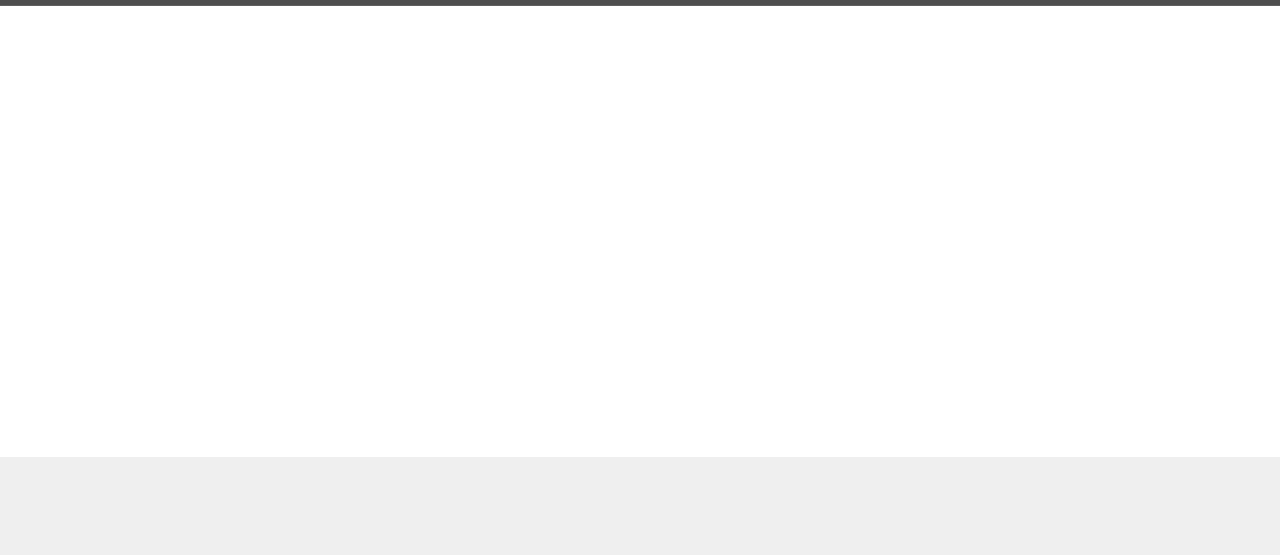
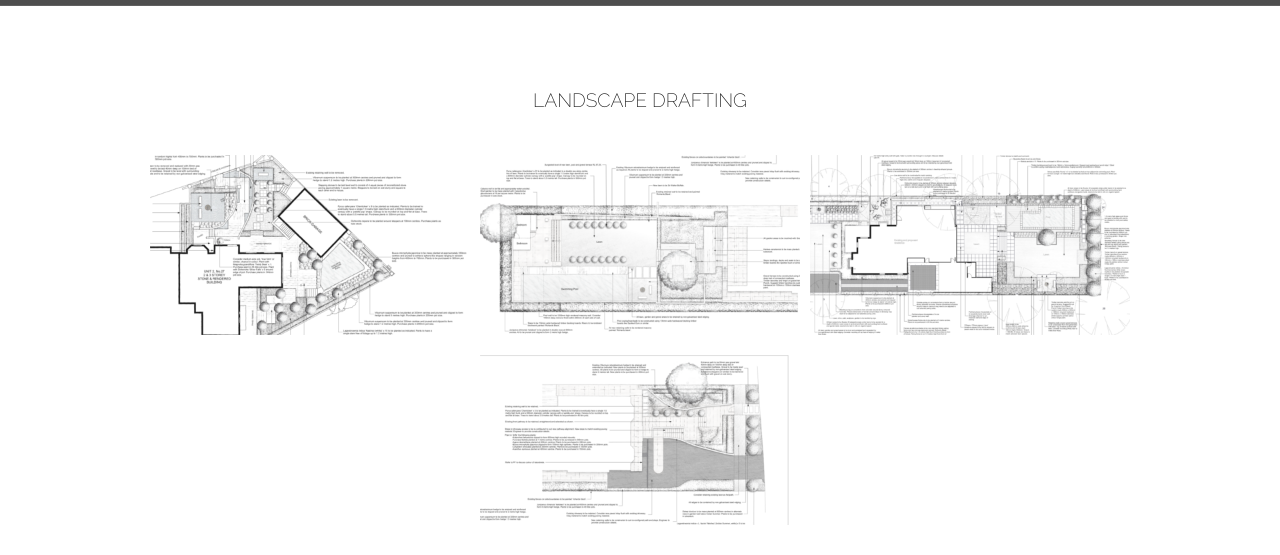
Before and after one commit to liamfudge/architectural-rendering, a plain HTML site: page landdraft.html in a window 1280 px wide. Shown: the part 91-646 px from the top of the page. Drawn offline with nearby package versions, Linux system fonts and the light colour scheme.

Commit message:
updating land drafting page

```diff
--- a/landdraft.html
+++ b/landdraft.html
@@ -67,7 +67,16 @@
 
 
 
-
+	<div class="imageborder">
+		<h2>Landscape Drafting</h2>
+		<div class="spacer"></div>
+		<div class="imgrenders">
+			<a href="images/landscape drafting/landdrafting4.png" data-lightbox="mygallery"><img class="imgrendersinside" src="images/landscape drafting/landdrafting4mini.png"></a>
+			<a href="images/landscape drafting/landdrafting1.png" data-lightbox="mygallery"><img class="imgrendersinside" src="images/landscape drafting/landdrafting1mini.png"></a>
+			<a href="images/landscape drafting/landdrafting3.png" data-lightbox="mygallery"><img class="imgrendersinside" src="images/landscape drafting/landdrafting3mini.png"></a>
+			<a href="images/landscape drafting/landdrafting2.png" data-lightbox="mygallery"><img class="imgrendersinside" src="images/landscape drafting/landdrafting2mini.png"></a>
+		</div>
+	</div>
 
 
 
```
Also changed, not shown: images/landscape drafting/landdrafting1mini.png (added), images/landscape drafting/landdrafting2.png (added), images/landscape drafting/landdrafting2mini.png (added), images/landscape drafting/landdrafting3mini.png (added), images/landscape drafting/landdrafting4.png (added), images/landscape drafting/landdrafting4mini.png (added), 9 other files.
